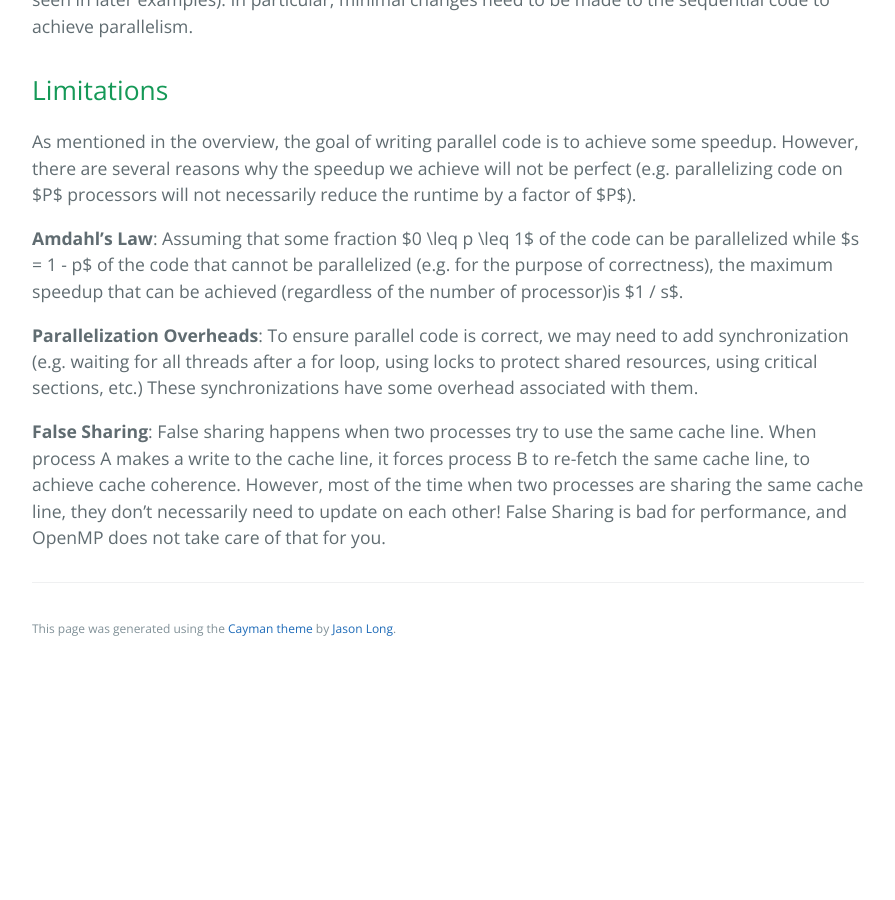
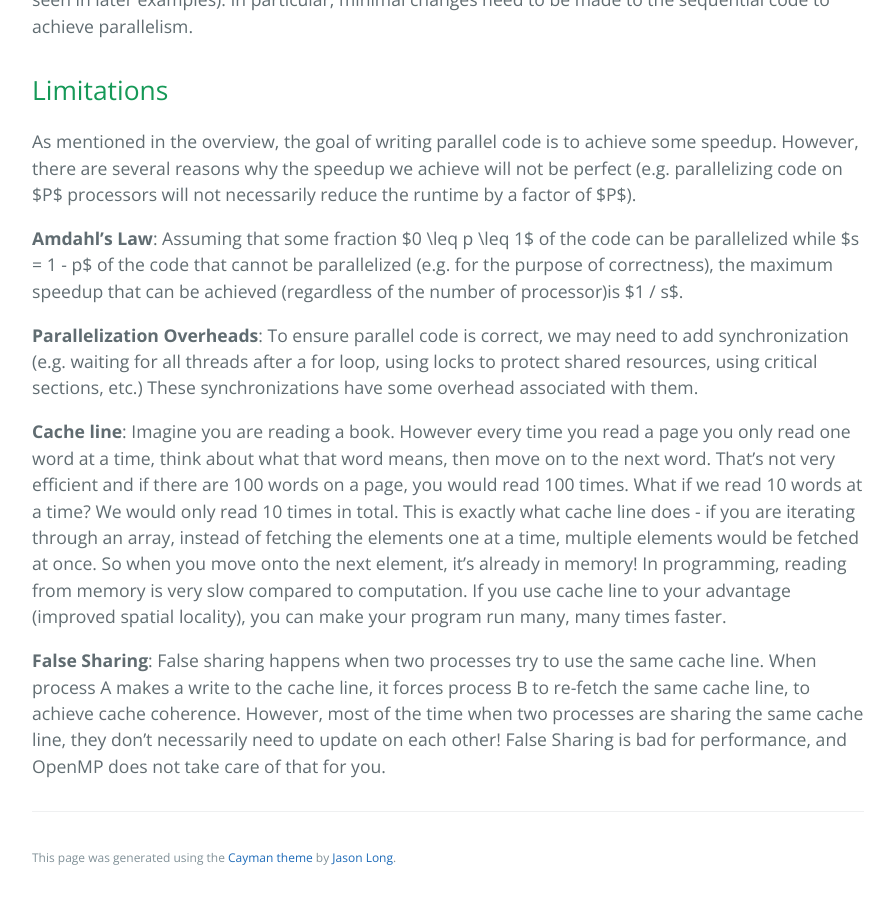
Before and after one commit to learning-software-engineering/learning-software-engineering.github.io, a Jekyll site: the page built from Topics/Tech_Stacks/openMP.md, in a window 1280 px wide and 900 px high, scrolled down 1452 px. Shown: the whole window, without its empty margins (192-1087 px from the left). Built offline with Jekyll 4.4.1, drawn with Linux system fonts in a browser that asks for light colours; our own code applies the rules of GitHub Pages for plain Markdown files; before the commit the page ends 2123 px from its top, so only the background shows below that.

Commit message:
add cacheline

```diff
--- a/Topics/Tech_Stacks/openMP.md
+++ b/Topics/Tech_Stacks/openMP.md
@@ -23,4 +23,6 @@ As mentioned in the overview, the goal of writing parallel code is to achieve so
 
 **Parallelization Overheads**: To ensure parallel code is correct, we may need to add synchronization (e.g. waiting for all threads after a for loop, using locks to protect shared resources, using critical sections, etc.) These synchronizations have some overhead associated with them.
 
+**Cache line**: Imagine you are reading a book. However every time you read a page you only read one word at a time, think about what that word means, then move on to the next word. That’s not very efficient and if there are 100 words on a page, you would read 100 times. What if we read 10 words at a time? We would only read 10 times in total. This is exactly what cache line does - if you are iterating through an array, instead of fetching the elements one at a time, multiple elements would be fetched at once. So when you move onto the next element, it’s already in memory! In programming, reading from memory is very slow compared to computation. If you use cache line to your advantage (improved spatial locality), you can make your program run many, many times faster.
+
 **False Sharing**: False sharing happens when two processes try to use the same cache line. When process A makes a write to the cache line, it forces process B to re-fetch the same cache line, to achieve cache coherence. However, most of the time when two processes are sharing the same cache line, they don’t necessarily need to update on each other! False Sharing is bad for performance, and OpenMP does not take care of that for you.
```
